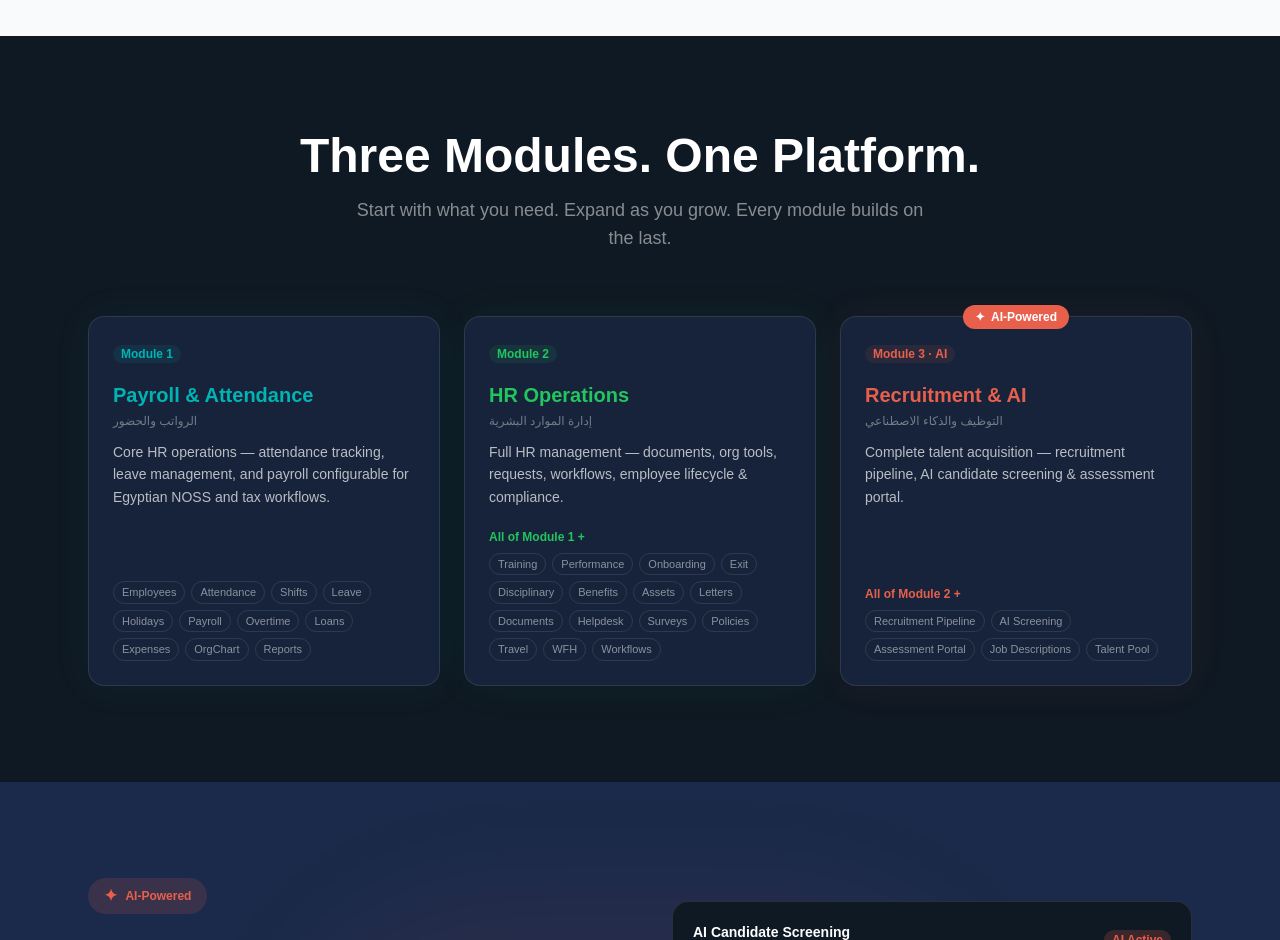
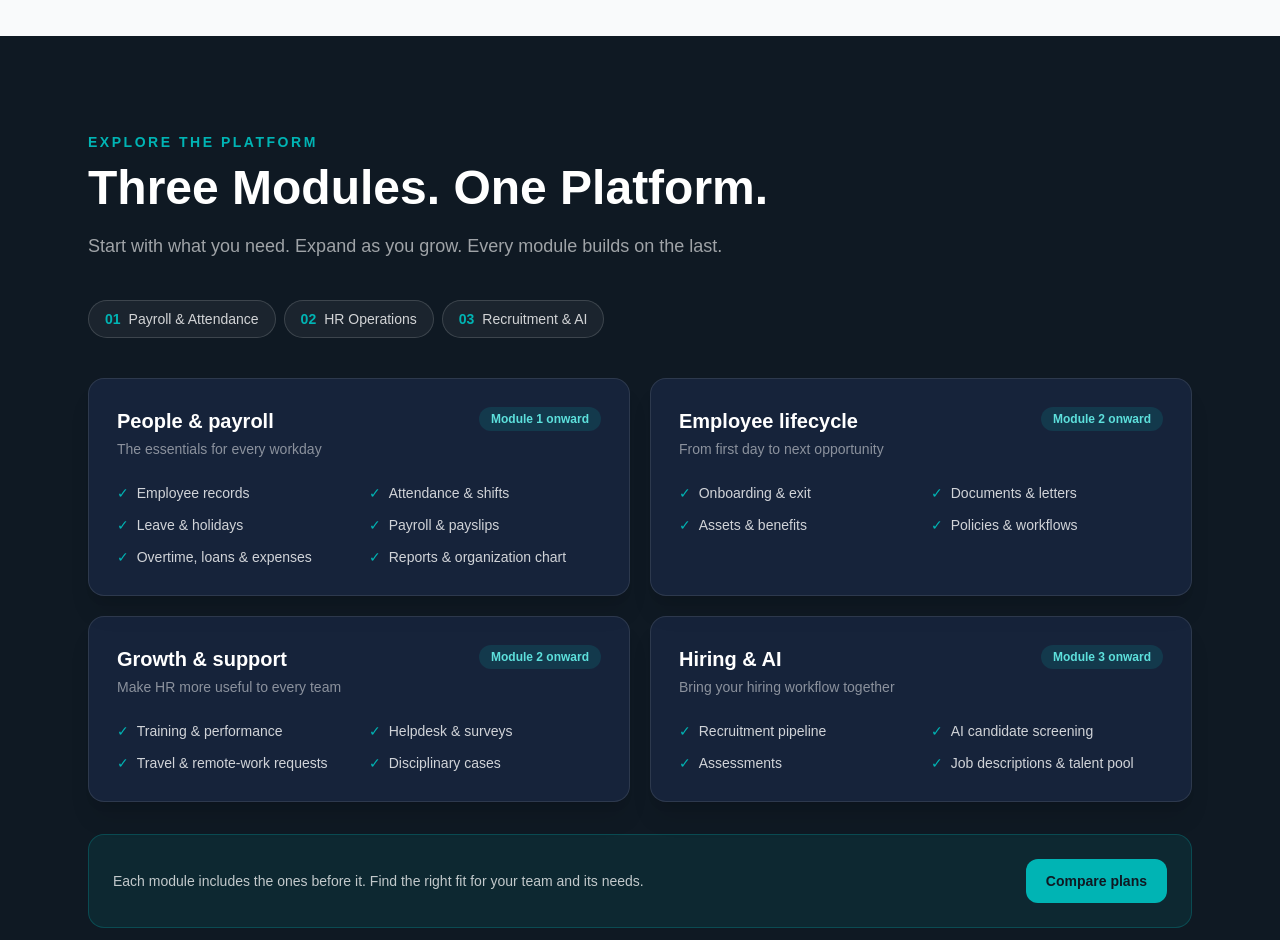
Before and after one commit to MafdyRamsis/hr-dock-landing, a Next.js app: page / in a window 1280 px wide. Shown: the part 1860-2800 px from the top of the page. Built offline with nearby package versions, Linux system fonts and the light colour scheme.

Commit message:
Organize HR-Dock features by module and align plan details

```diff
--- a/app/components/Navbar.tsx
+++ b/app/components/Navbar.tsx
@@ -16,6 +16,7 @@ export default function Navbar() {
           <a href="#about"    className="text-sm text-white/70 hover:text-[#00B4B4] transition-colors">{t("nav.about")}</a>
           <a href="#products" className="text-sm text-white/70 hover:text-[#00B4B4] transition-colors">{t("nav.products")}</a>
           <a href="#features" className="text-sm text-white/70 hover:text-[#00B4B4] transition-colors">{t("nav.features")}</a>
+          <a href="#pricing" className="text-sm text-white/70 hover:text-[#00B4B4] transition-colors">{lang === "ar" ? "الباقات" : "Pricing"}</a>
           <a href="#clients"  className="text-sm text-white/70 hover:text-[#00B4B4] transition-colors">{t("nav.clients")}</a>
           <a href="#contact"  className="text-sm text-white/70 hover:text-[#00B4B4] transition-colors">{t("nav.contact")}</a>
         </div>
--- a/app/components/Products.tsx
+++ b/app/components/Products.tsx
@@ -1,105 +1,56 @@
 "use client";
+
 import { useLang } from "../context/LanguageContext";
 
-const modules = [
-  {
-    tag: "products.m1.tag",
-    name: "products.m1.name",
-    sub: "products.m1.sub",
-    desc: "products.m1.desc",
-    color: "#00B4B4",
-    features: [
-      "Employees", "Attendance", "Shifts", "Leave", "Holidays",
-      "Payroll", "Overtime", "Loans", "Expenses", "OrgChart", "Reports",
-    ],
-    includes: null,
-  },
-  {
-    tag: "products.m2.tag",
-    name: "products.m2.name",
-    sub: "products.m2.sub",
-    desc: "products.m2.desc",
-    color: "#22c55e",
-    features: [
-      "Training", "Performance", "Onboarding", "Exit", "Disciplinary",
-      "Benefits", "Assets", "Letters", "Documents", "Helpdesk",
-      "Surveys", "Policies", "Travel", "WFH", "Workflows",
-    ],
-    includes: "All of Module 1 +",
-  },
-  {
-    tag: "products.m3.tag",
-    name: "products.m3.name",
-    sub: "products.m3.sub",
-    desc: "products.m3.desc",
-    color: "#E8604C",
-    features: [
-      "Recruitment Pipeline", "AI Screening", "Assessment Portal",
-      "Job Descriptions", "Talent Pool",
-    ],
-    includes: "All of Module 2 +",
-    isAI: true,
-  },
-];
+const groups = [
+  { name: ["People & payroll", "الأفراد والرواتب"], description: ["The essentials for every workday", "أساسيات كل يوم عمل"], module: 1, items: [["Employee records", "ملفات الموظفين"], ["Attendance & shifts", "الحضور والورديات"], ["Leave & holidays", "الإجازات والعطلات"], ["Payroll & payslips", "الرواتب وكشوفها"], ["Overtime, loans & expenses", "الإضافي والسلف والمصروفات"], ["Reports & organization chart", "التقارير والهيكل التنظيمي"]] },
+  { name: ["Employee lifecycle", "دورة حياة الموظف"], description: ["From first day to next opportunity", "من أول يوم إلى الخطوة التالية"], module: 2, items: [["Onboarding & exit", "التعيين وإنهاء الخدمة"], ["Documents & letters", "المستندات والخطابات"], ["Assets & benefits", "العهد والمزايا"], ["Policies & workflows", "السياسات وسير العمل"]] },
+  { name: ["Growth & support", "التطوير والدعم"], description: ["Make HR more useful to every team", "اجعل الموارد البشرية أقرب لكل فريق"], module: 2, items: [["Training & performance", "التدريب والأداء"], ["Helpdesk & surveys", "الدعم والاستبيانات"], ["Travel & remote-work requests", "طلبات السفر والعمل عن بُعد"], ["Disciplinary cases", "الإجراءات التأديبية"]] },
+  { name: ["Hiring & AI", "التوظيف والذكاء الاصطناعي"], description: ["Bring your hiring workflow together", "اجمع خطوات التوظيف في مكان واحد"], module: 3, items: [["Recruitment pipeline", "مراحل التوظيف"], ["AI candidate screening", "فرز المرشحين بالذكاء الاصطناعي"], ["Assessments", "التقييمات"], ["Job descriptions & talent pool", "الوصف الوظيفي وقاعدة المواهب"]] },
+] as const;
 
 export default function Products() {
-  const { t } = useLang();
+  const { lang, t } = useLang();
+  const index = lang === "ar" ? 1 : 0;
 
   return (
-    <section id="products" className="py-24 bg-[#0f1923]">
-      <div className="max-w-6xl mx-auto px-6">
-        <div className="text-center mb-16">
-          <h2 className="text-4xl md:text-5xl font-bold text-white mb-4">{t("products.title")}</h2>
-          <p className="text-lg text-white/50 max-w-xl mx-auto">{t("products.sub")}</p>
+    <section id="products" className="bg-[#0f1923] py-24 text-white">
+      <div className="mx-auto max-w-6xl px-6">
+        <div className="max-w-3xl">
+          <p className="mb-3 text-sm font-bold uppercase tracking-[.18em] text-[#00B4B4]">{lang === "ar" ? "استكشف المنصة" : "Explore the platform"}</p>
+          <h2 className="text-4xl font-bold md:text-5xl">{t("products.title")}</h2>
+          <p className="mt-5 text-lg text-white/60">{t("products.sub")}</p>
         </div>
-
-        <div className="grid grid-cols-1 md:grid-cols-3 gap-6">
-          {modules.map((mod) => (
-            <div
-              key={mod.name}
-              className="relative rounded-2xl border border-white/10 bg-[#1B2A4A]/60 p-6 flex flex-col hover:border-white/20 transition-all"
-              style={{ boxShadow: `0 0 40px ${mod.color}10` }}
-            >
-              {mod.isAI && (
-                <div className="absolute -top-3 left-1/2 -translate-x-1/2 bg-[#E8604C] text-white text-xs font-bold px-3 py-1 rounded-full flex items-center gap-1.5">
-                  <span>✦</span> AI-Powered
+        <div className="mt-10 flex flex-wrap gap-2" aria-label={lang === "ar" ? "الوحدات المتاحة" : "Available modules"}>
+          {["products.m1.name", "products.m2.name", "products.m3.name"].map((key, i) => (
+            <span key={key} className="rounded-full border border-white/15 bg-white/5 px-4 py-2 text-sm text-white/80">
+              <span className="me-2 font-bold text-[#00B4B4]">0{i + 1}</span>{t(key)}
+            </span>
+          ))}
+        </div>
+        <div className="mt-10 grid gap-5 md:grid-cols-2">
+          {groups.map((group) => (
+            <article key={group.name[0]} className="rounded-2xl border border-white/10 bg-[#1B2A4A]/60 p-7 shadow-xl shadow-black/10 transition-colors hover:border-[#00B4B4]/50">
+              <div className="flex flex-wrap items-start justify-between gap-3">
+                <div>
+                  <h3 className="text-xl font-bold">{group.name[index]}</h3>
+                  <p className="mt-1 text-sm text-white/50">{group.description[index]}</p>
                 </div>
-              )}
-
-              <div className="mb-4">
-                <span
-                  className="text-xs font-bold px-2 py-0.5 rounded-full"
-                  style={{ color: mod.color, background: `${mod.color}18` }}
-                >
-                  {t(mod.tag)}
+                <span className="rounded-full bg-[#00B4B4]/15 px-3 py-1 text-xs font-semibold text-[#5de0dc]">
+                  {lang === "ar" ? `الوحدة ${group.module} وما بعدها` : `Module ${group.module} onward`}
                 </span>
               </div>
-
-              <h3 className="text-xl font-bold mb-1" style={{ color: mod.color }}>
-                {t(mod.name)}
-              </h3>
-              <p className="text-white/40 text-xs mb-3">{t(mod.sub)}</p>
-              <p className="text-white/70 text-sm leading-relaxed mb-5">{t(mod.desc)}</p>
-
-              <div className="mt-auto">
-                {mod.includes && (
-                  <p className="text-xs font-semibold mb-2" style={{ color: mod.color }}>
-                    {mod.includes}
-                  </p>
-                )}
-                <div className="flex flex-wrap gap-1.5">
-                  {mod.features.map((f) => (
-                    <span
-                      key={f}
-                      className="text-[11px] px-2 py-0.5 rounded-full border border-white/10 text-white/50"
-                    >
-                      {f}
-                    </span>
-                  ))}
-                </div>
-              </div>
-            </div>
+              <ul className="mt-6 grid gap-x-5 gap-y-3 sm:grid-cols-2">
+                {group.items.map((item) => (
+                  <li key={item[0]} className="flex gap-2 text-sm text-white/80"><span className="text-[#00B4B4]" aria-hidden="true">✓</span>{item[index]}</li>
+                ))}
+              </ul>
+            </article>
           ))}
+        </div>
+        <div className="mt-8 flex flex-col gap-4 rounded-2xl border border-[#00B4B4]/25 bg-[#00B4B4]/10 p-6 sm:flex-row sm:items-center sm:justify-between">
+          <p className="text-sm text-white/75">{lang === "ar" ? "كل وحدة تشمل ما قبلها. اعرف ما يناسب حجم فريقك واحتياجاته." : "Each module includes the ones before it. Find the right fit for your team and its needs."}</p>
+          <a href="#pricing" className="shrink-0 rounded-xl bg-[#00B4B4] px-5 py-3 text-center text-sm font-semibold text-[#0f1923] transition-colors hover:bg-[#5de0dc]">{lang === "ar" ? "قارن الباقات" : "Compare plans"}</a>
         </div>
       </div>
     </section>
--- a/app/lib/site-content.ts
+++ b/app/lib/site-content.ts
@@ -60,9 +60,9 @@ export const defaultSiteContent: SiteContent = {
     subtitle: "Pricing is quoted in Egyptian pounds (EGP). Contact our team for a plan tailored to your company.",
     annualDiscount: "",
     plans: [
-      { name: "Starter", description: "For small teams building strong foundations.", monthlyPrice: "Contact sales", annualPrice: "Contact sales", cta: "Contact sales", featured: false, features: ["Core employee records", "Leave management", "Document storage", "Employee self-service"] },
-      { name: "Growth", description: "For growing companies ready to automate.", monthlyPrice: "Contact sales", annualPrice: "Contact sales", cta: "Contact sales", featured: true, features: ["Everything in Starter", "Time & attendance", "Smart onboarding", "Advanced reports", "Priority support"] },
-      { name: "Enterprise", description: "For complex teams with custom needs.", monthlyPrice: "Contact sales", annualPrice: "Contact sales", cta: "Contact sales", featured: false, features: ["Everything in Growth", "Custom roles & workflows", "SSO and API access", "Dedicated success manager"] },
+      { name: "Starter", description: "People, attendance and payroll essentials.", monthlyPrice: "Contact sales", annualPrice: "Contact sales", cta: "Contact sales", featured: false, features: ["Employee records", "Attendance, shifts and leave", "Payroll and payslips", "Overtime, loans and expenses"] },
+      { name: "Growth", description: "The full employee lifecycle for growing teams.", monthlyPrice: "Contact sales", annualPrice: "Contact sales", cta: "Contact sales", featured: true, features: ["Everything in Starter", "Onboarding, documents and assets", "Training and performance", "Helpdesk, surveys and workflows"] },
+      { name: "Enterprise", description: "HR operations plus hiring and AI tools.", monthlyPrice: "Contact sales", annualPrice: "Contact sales", cta: "Contact sales", featured: false, features: ["Everything in Growth", "Recruitment pipeline", "AI candidate screening", "Assessments and talent pool"] },
     ],
   },
   clients: { title: "Built to grow with Egyptian businesses", subtitle: "Trusted by people-first teams building the future of work.", logos: [] },
```
